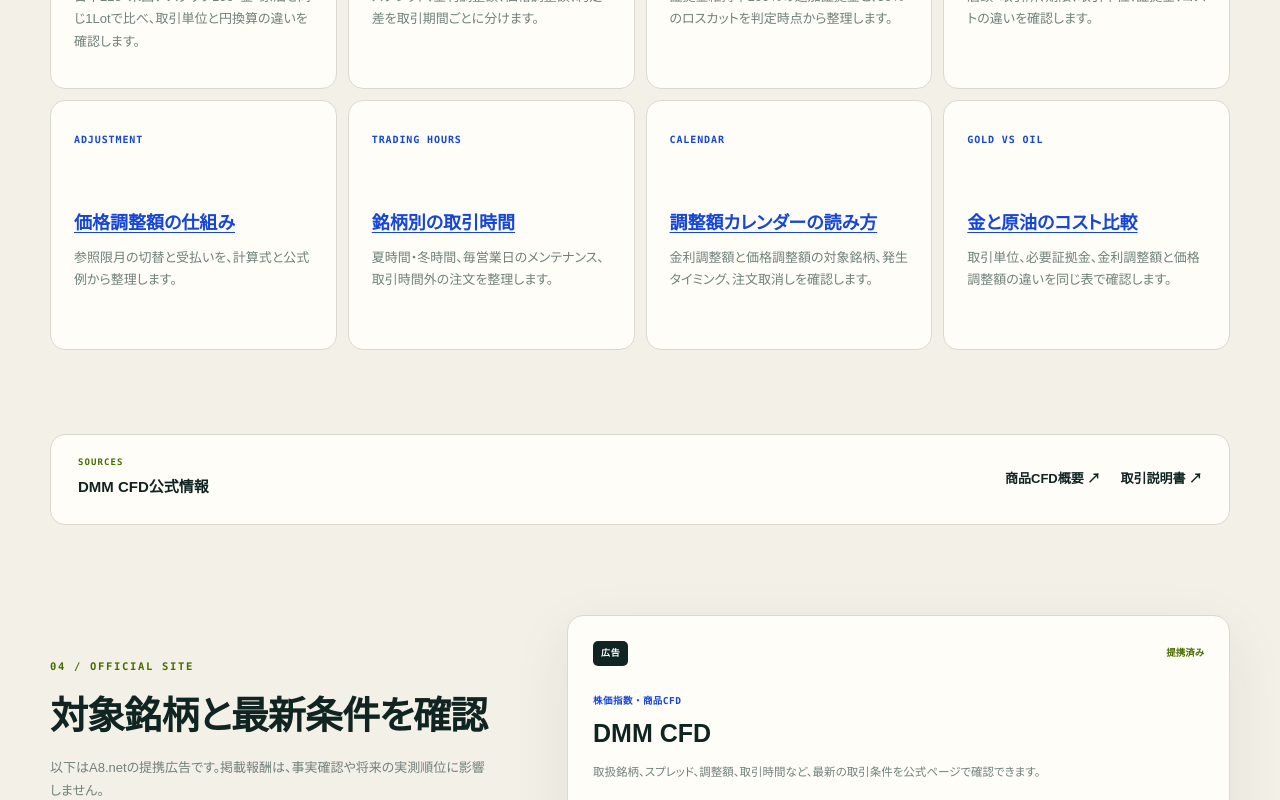
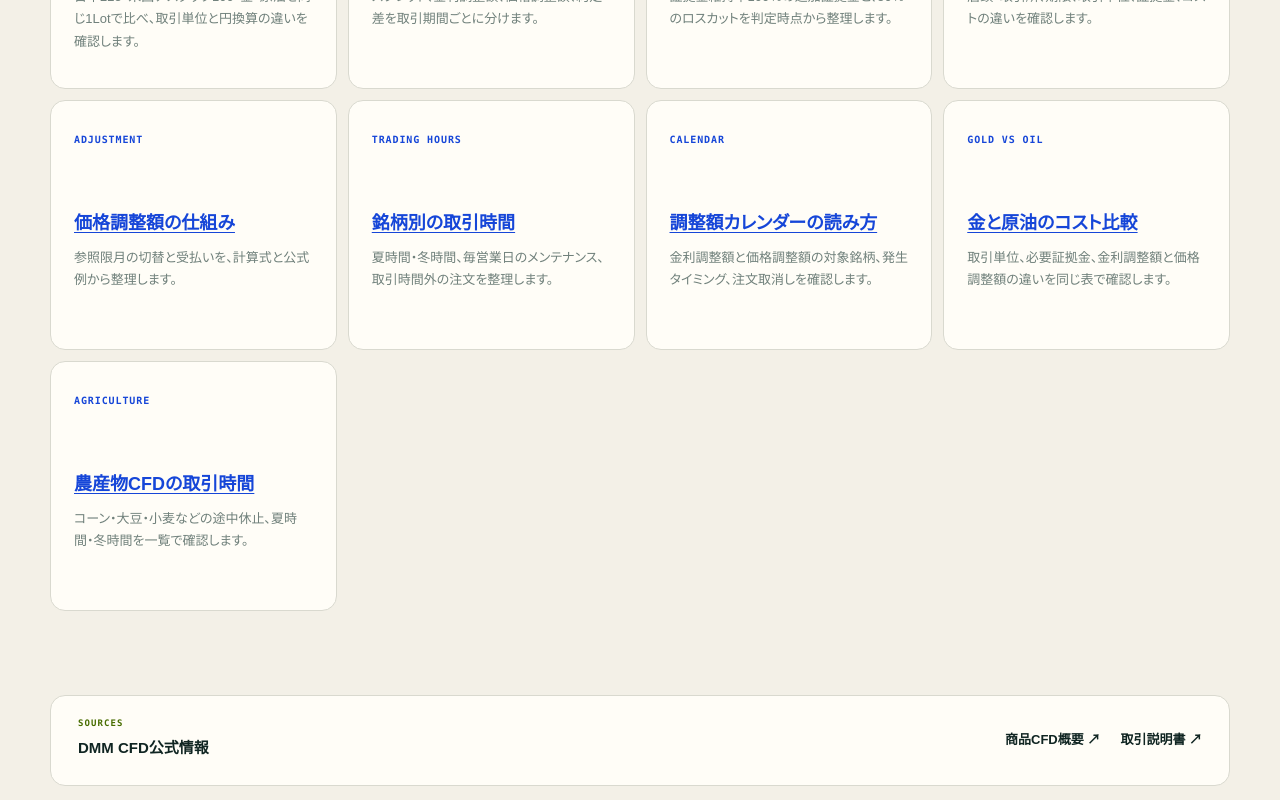
Before and after one commit to mrok18/hanbaijo, a Next.js app: page /cfd/dmm-cfd in a window 1280 px wide. Shown: the part 2000-2800 px from the top of the page. Built offline with nearby package versions, Linux system fonts and the light colour scheme.

Commit message:
feat: link DMM CFD agriculture guide

```diff
--- a/app/cfd/dmm-cfd/page.tsx
+++ b/app/cfd/dmm-cfd/page.tsx
@@ -79,6 +79,7 @@ export default function DmmCfdPage() {
           <article><b>TRADING HOURS</b><h3><Link href="/articles/dmm-cfd-trading-hours">銘柄別の取引時間</Link></h3><p>夏時間・冬時間、毎営業日のメンテナンス、取引時間外の注文を整理します。</p></article>
           <article><b>CALENDAR</b><h3><Link href="/articles/dmm-cfd-adjustment-calendar">調整額カレンダーの読み方</Link></h3><p>金利調整額と価格調整額の対象銘柄、発生タイミング、注文取消しを確認します。</p></article>
           <article><b>GOLD VS OIL</b><h3><Link href="/articles/dmm-cfd-gold-vs-oil-cost">金と原油のコスト比較</Link></h3><p>取引単位、必要証拠金、金利調整額と価格調整額の違いを同じ表で確認します。</p></article>
+          <article><b>AGRICULTURE</b><h3><Link href="/articles/dmm-cfd-agriculture-trading-hours">農産物CFDの取引時間</Link></h3><p>コーン・大豆・小麦などの途中休止、夏時間・冬時間を一覧で確認します。</p></article>
         </div>
       </section>
 
```
